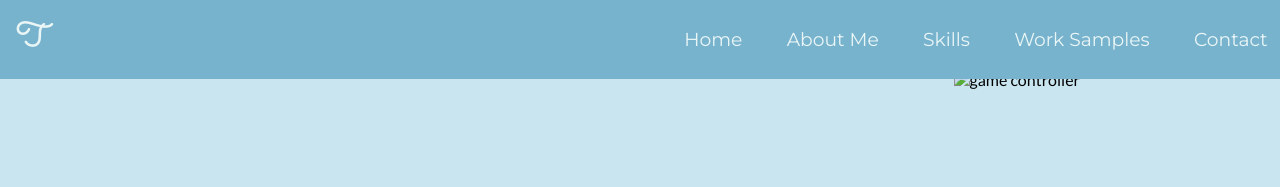
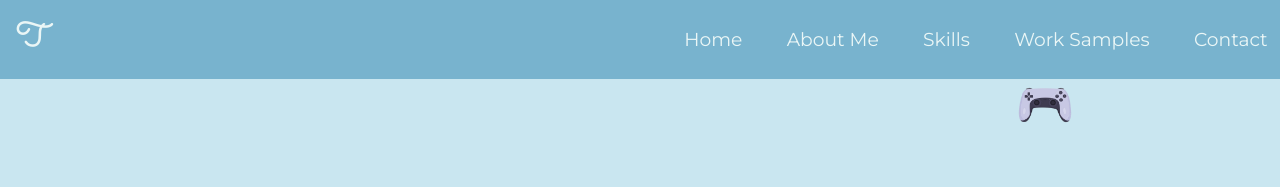
Before and after one commit to Titan-art/Capstone-Project-2, a plain HTML site: page index.html in a window 1280 px wide. Shown: the top 187 px of the page. Drawn offline with Linux system fonts and the light colour scheme; files whose address does not match are found by name.

Commit message:
Update index.html

```diff
--- a/index.html
+++ b/index.html
@@ -27,7 +27,7 @@
     </nav>
     <section class="first-section" id="first-section">
         <!--First section-->
-        <img src="Game_Console_Playstation_Vector_Hd_Images__Playstation_Console_Controller_Or_Gamepad__Controller_Clipart__Game__Controller_PNG_Image_For_Free_Download-removebg-preview.png" alt="game controller" class="pad-top">
+        <img src="GAME_C~1.PNG" alt="game controller" class="pad-top">
         <h1 class="name-text">Hi! I'm Terence.</h1>
         <h2 class="first-par">An Easily Distracted Guy Who Happens To Code.</h2>
         <img src="Game_Console_Playstation_Vector_Hd_Images__Playstation_Console_Controller_Or_Gamepad__Controller_Clipart__Game__Controller_PNG_Image_For_Free_Download-removebg-preview.png" alt="game controller" class="pad-bottom">
```
